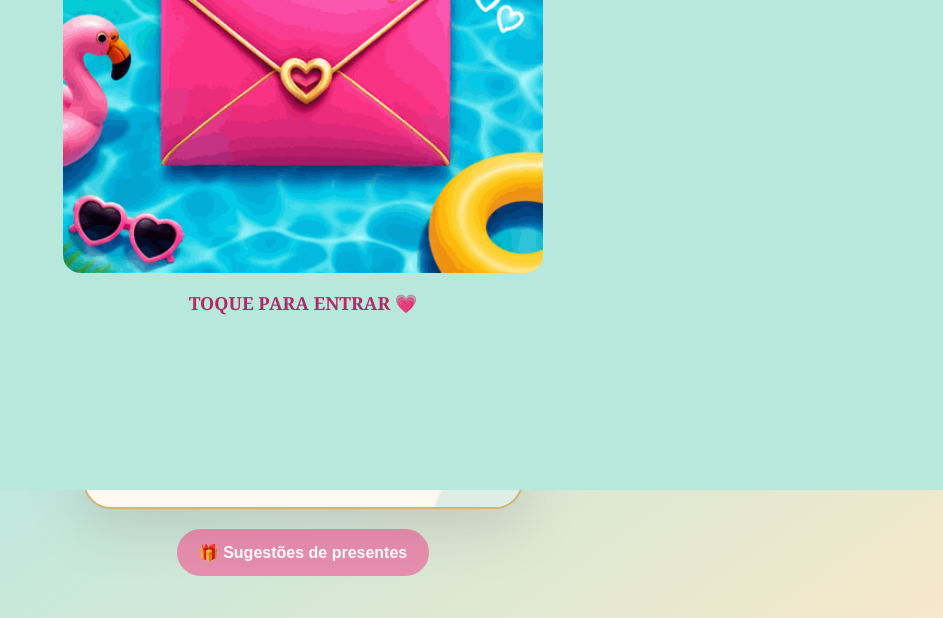
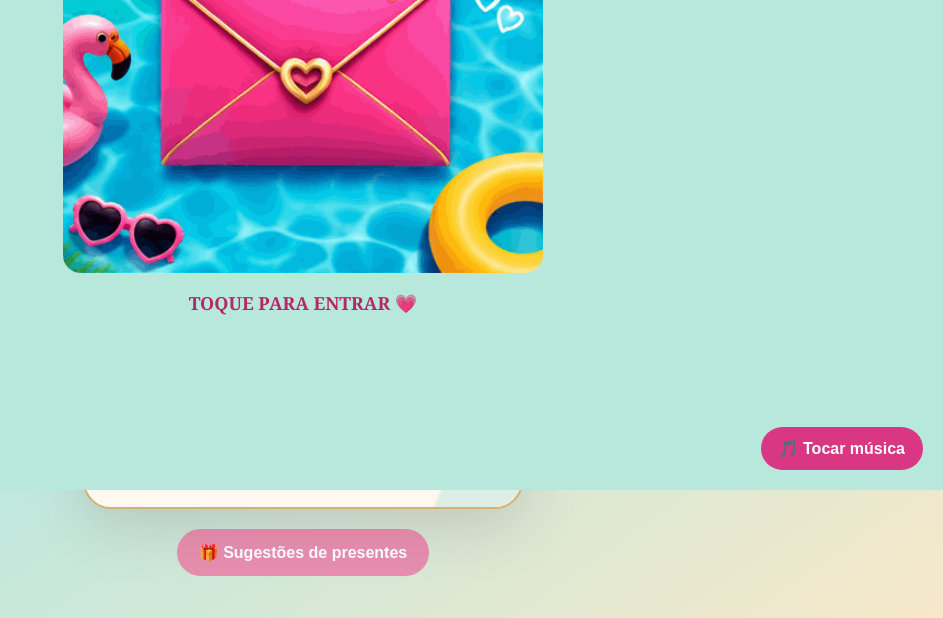
Before and after one commit to francavaleria268-prog/Nicolly-14-anos, a plain HTML site: page index.html in a window 1280 px wide. Shown: the part 310-928 px from the top of the page, without its empty margins (337-1280 px from the left). Drawn offline with Linux system fonts and the light colour scheme.

Commit message:
Update index.html

```diff
--- a/index.html
+++ b/index.html
@@ -127,5 +127,25 @@ TOQUE PARA ENTRAR 💗
 </p>
 </div>
 
+ <audio id="musicaNick" loop>
+  <source src="musica-nick.mp3" type="audio/mpeg">
+</audio>
+
+<button onclick="document.getElementById('musicaNick').play()"
+style="
+position:fixed;
+bottom:20px;
+right:20px;
+z-index:100000;
+background:#d93683;
+color:white;
+border:0;
+border-radius:30px;
+padding:12px 18px;
+font-size:16px;
+font-weight:bold;
+">
+🎵 Tocar música
+</button>
 </body>
 </html>
```
